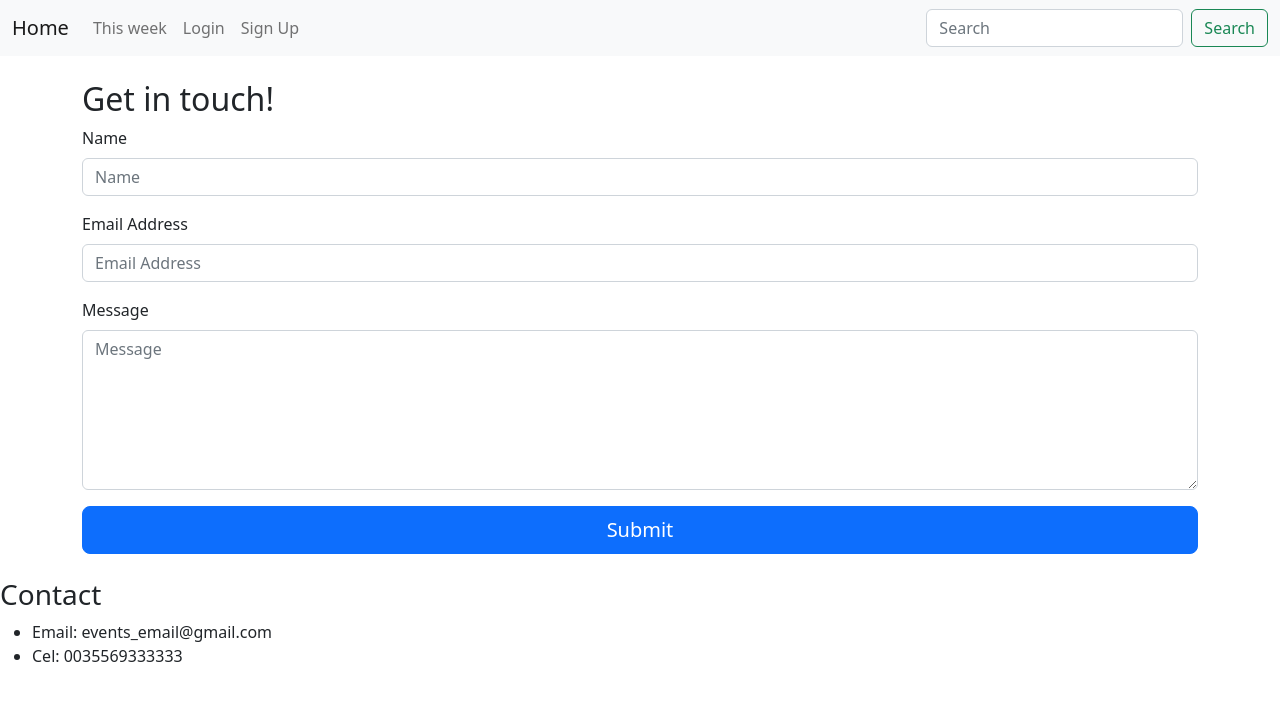
After one commit to KristiNote/events, a Django app: page /contact in a window 1280 px wide. The commit adds this page. Shown: the top 701 px of the page. Run offline with Django 4.2, Linux system fonts and the light colour scheme; parts of the project's set-up code (start-up, migrations or seed data) failed here and were passed over; some libraries are stand-ins or nearby versions.

Commit message:
bootstrap

```diff
--- /dev/null
+++ b/events/templates/contact.html
@@ -0,0 +1,59 @@
+{% extends 'main.html' %}
+
+{% load static %}
+
+
+{% block content %}
+
+<!-- Wrapper container -->
+<div class="container py-4">
+    <div>
+        <h2>Get in touch!</h2>
+    </div>
+
+  <!-- Bootstrap 5 starter form -->
+  <form  action="{% url 'contact' %}" method="post"    id="contactForm">
+    {% csrf_token %}
+
+    <!-- Name input -->
+    <div class="mb-3">
+      <label class="form-label" for="name">Name</label>
+      <input class="form-control" name="name" type="text" placeholder="Name" data-sb-validations="required" />
+      <div class="invalid-feedback" data-sb-feedback="name:required">Name is required.</div>
+    </div>
+
+    <!-- Email address input -->
+    <div class="mb-3">
+      <label class="form-label" for="emailAddress">Email Address</label>
+      <input class="form-control" name="emailAddress" type="email" placeholder="Email Address" data-sb-validations="required, email" />
+      <div class="invalid-feedback" data-sb-feedback="emailAddress:required">Email Address is required.</div>
+      <div class="invalid-feedback" data-sb-feedback="emailAddress:email">Email Address Email is not valid.</div>
+    </div>
+
+    <!-- Message input -->
+    <div class="mb-3">
+      <label class="form-label" for="message">Message</label>
+      <textarea class="form-control" name="message" type="text" placeholder="Message" style="height: 10rem;" data-sb-validations="required"></textarea>
+      <div class="invalid-feedback" data-sb-feedback="message:required">Message is required.</div>
+    </div>
+
+    <!-- Form submissions success message -->
+    <div class="d-none" id="submitSuccessMessage">
+      <div class="text-center mb-3">Form submission successful!</div>
+    </div>
+
+    <!-- Form submissions error message -->
+    <div class="d-none" id="submitErrorMessage">
+      <div class="text-center text-danger mb-3">Error sending message!</div>
+    </div>
+
+    <!-- Form submit button -->
+    <div class="d-grid">
+      <button class="btn btn-primary btn-lg" type="submit">Submit</button>
+    </div>
+
+  </form>
+
+</div>
+
+{% endblock content %}
--- /dev/null
+++ b/events/templates/index.html
@@ -0,0 +1 @@
+<meta name="viewport">
--- a/events/templates/main.html
+++ b/events/templates/main.html
@@ -1,3 +1,4 @@
+{% load static %}
 <!doctype html>
 <html lang="en">
 <head>
@@ -9,11 +10,6 @@
     {% block styles %}
     <link href="https://cdn.jsdelivr.net/npm/bootstrap@5.2.0/dist/css/bootstrap.min.css" rel="stylesheet" integrity="sha384-gH2yIJqKdNHPEq0n4Mqa/HGKIhSkIHeL5AyhkYV8i59U5AR6csBvApHHNl/vI1Bx" crossorigin="anonymous">
     <link rel="stylesheet" href="https://cdn.jsdelivr.net/npm/bootstrap-icons@1.9.1/font/bootstrap-icons.css">
-    <style>
-    main > .container {
-      padding: 60px 0 0;
-    }
-    </style>
     {% endblock styles %}
 </head>
 <body>
--- a/events/templates/navbar.html
+++ b/events/templates/navbar.html
@@ -1,16 +1,29 @@
-<a href="/">
-    <h1>Home</h1>
-</a>
 
-<form method="GET" action="{% url 'home' %}">
-    <input type="text" name="q" placeholder="Search events..." />
-</form>
-{% if request.user.is_authenticated %}
-<p>Hello {{request.user}}</p>
-    <a href="{% url 'logout' %}">Logout</a>
-{% else %}
-    <a href="{% url 'login' %}">Login</a>
-    <a href="{% url 'register' %}">Sign Up</a>
+<nav class="navbar navbar-expand-lg bg-light">
+  <div class="container-fluid">
+    <a class="navbar-brand" href="/">Home</a>
+    <button class="navbar-toggler" type="button" data-bs-toggle="collapse" data-bs-target="#navbarSupportedContent" aria-controls="navbarSupportedContent" aria-expanded="false" aria-label="Toggle navigation">
+      <span class="navbar-toggler-icon"></span>
+    </button>
+    <div class="collapse navbar-collapse" id="navbarSupportedContent">
+      <ul class="navbar-nav me-auto mb-2 mb-lg-0">
+        <li class="nav-item">
 
-{% endif %}
-<hr>
+          <a  class="nav-link" href="{% url 'week-event' %}">This week</a>
+        </li>
+        <li class="nav-item">
+            {% if request.user.is_authenticated %}
+                <a  class="nav-link" href="{% url 'logout' %}">Logout ({{request.user}})</a>
+            {% else %}
+                <li><a class="nav-link" href="{% url 'login' %}">Login</a></li>
+                <li><a class="nav-link" href="{% url 'register' %}">Sign Up</a></li>
+            {% endif %}
+
+      </ul>
+      <form class="d-flex" role="search" method="GET" action="{% url 'home' %}">
+        <input class="form-control me-2" type="search" placeholder="Search" aria-label="Search" name="q">
+        <button class="btn btn-outline-success" type="submit">Search</button>
+      </form>
+    </div>
+  </div>
+</nav>
--- a/events/urls.py
+++ b/events/urls.py
@@ -17,4 +17,5 @@ urlpatterns = [
     path('create-checkout-session/<int:event_id>/', views.create_checkout_session, name="checkout-session"),
     path("success/", views.get_payment_success, name="payment-success"),
     path("cancelled/", views.get_payment_cancel, name="payment-cancelled"),
+    path("contact", views.contact, name="contact"),
 ]
--- a/events/views.py
+++ b/events/views.py
@@ -14,6 +14,7 @@ from django.conf import settings # new
 from django.http.response import JsonResponse # new
 from django.views.decorators.csrf import csrf_exempt # new
 from django.views.generic.base import TemplateView
+from django.core.mail import send_mail
 
 from .models import Event, Topic, Comment, Purchase
 from .forms import EventForm
@@ -161,6 +162,23 @@ def delete_comment(request, pk):
 
     return render(request, 'delete.html', {'obj': comment})
 
+def contact(request):
+    if request.method == 'POST':
+        name = request.POST['name']
+        emailAddress = request.POST['emailAddress']
+        message = request.POST['message']
+        send_mail(
+            name,
+            message,
+            emailAddress,
+            ['kristinote88@gmail.com'],
+
+        )
+
+        return render(request, 'contact.html', {'name': name})
+
+    else:
+        return render(request, 'contact.html',)
 
 
 def week_events(request):
```
Also changed, not shown: core/settings.py (+7 -0 lines), events/templates/event.html (+43 -22 lines), events/templates/events_of_week.html (+19 -2 lines), events/templates/home.html (+47 -28 lines).
